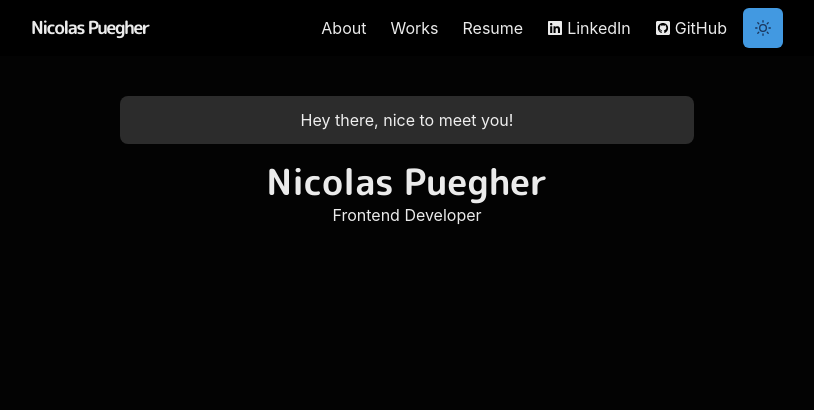
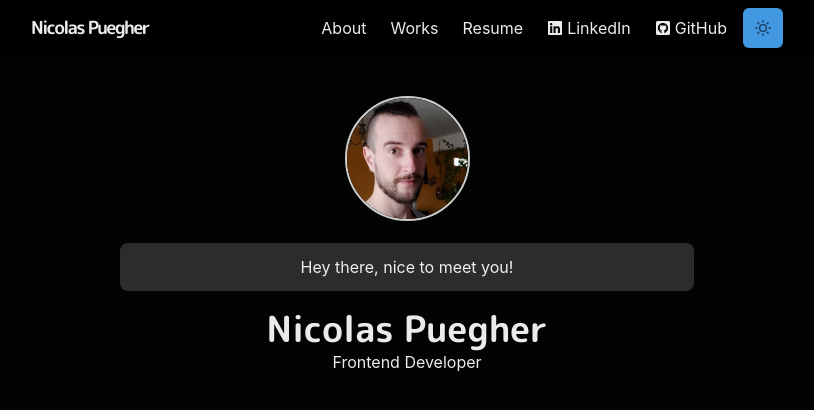
Before and after one commit to nicoPuegher/portfolio, a Next.js app: page / in a window 1280 px wide. Shown: the top 410 px of the page, without its empty margins (233-1047 px from the left). Built offline with nearby package versions, Linux system fonts and the light colour scheme.

Commit message:
create and style profile picture box in pages/index

```diff
--- a/pages/index.js
+++ b/pages/index.js
@@ -1,8 +1,35 @@
-import { Container, Box, Heading, useColorModeValue } from '@chakra-ui/react';
+import {
+  Container,
+  Box,
+  Image,
+  Heading,
+  useColorModeValue,
+} from '@chakra-ui/react';
 
 const Page = () => {
   return (
     <Container>
+      <Box mb={4} textAlign="center">
+        <Box
+          w="125px"
+          h="125px"
+          display="inline-block"
+          borderStyle="solid"
+          borderWidth={2}
+          borderRadius="full"
+          borderColor={useColorModeValue('blackAlpha.400', 'whiteAlpha.800')}
+          overflow="hidden"
+        >
+          <Image
+            src="/images/nicolas.jpg"
+            alt="Profile image"
+            width="125"
+            height="125"
+            borderRadius="full"
+          />
+        </Box>
+      </Box>
+
       <Box
         p={3}
         mb={4}
```
